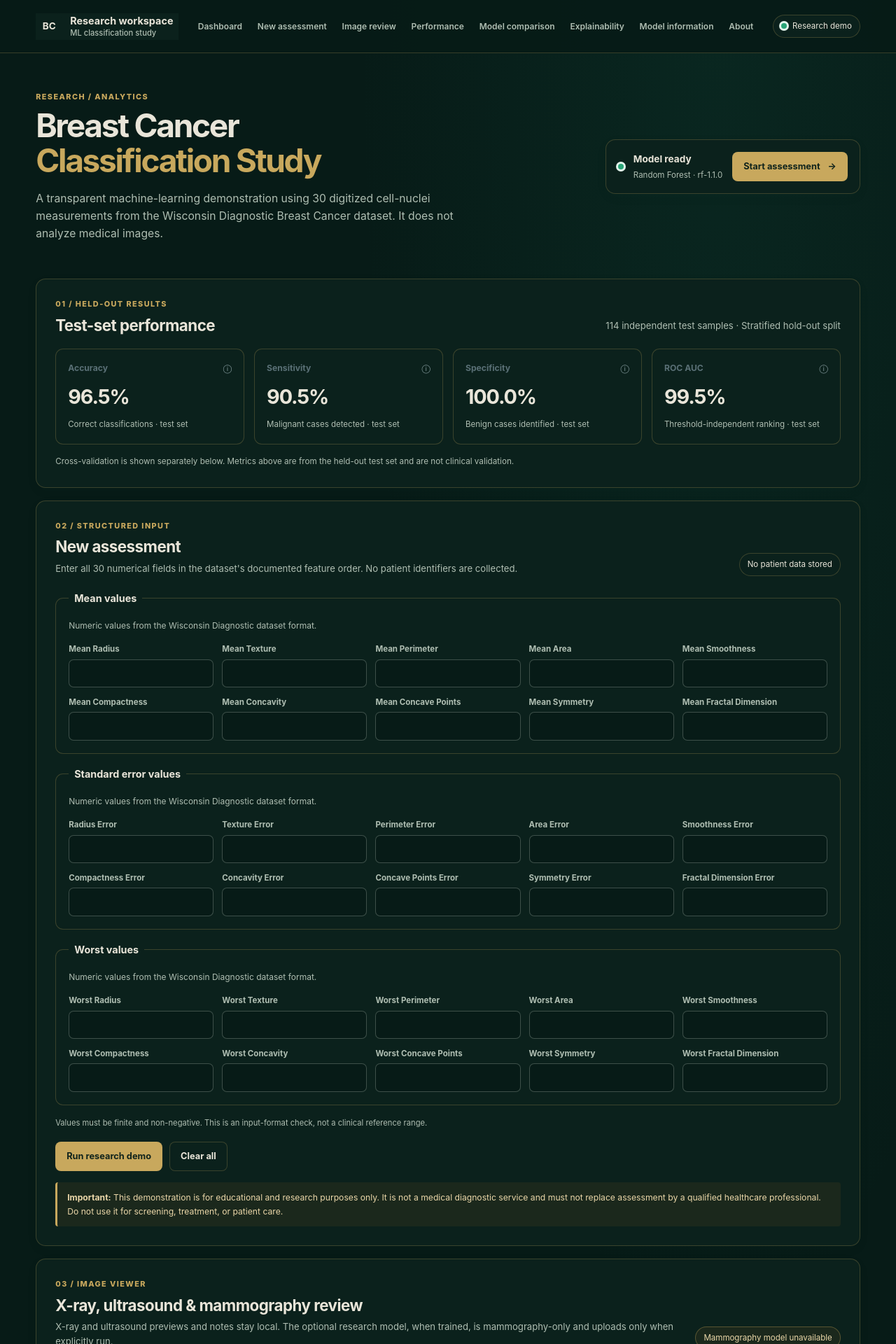
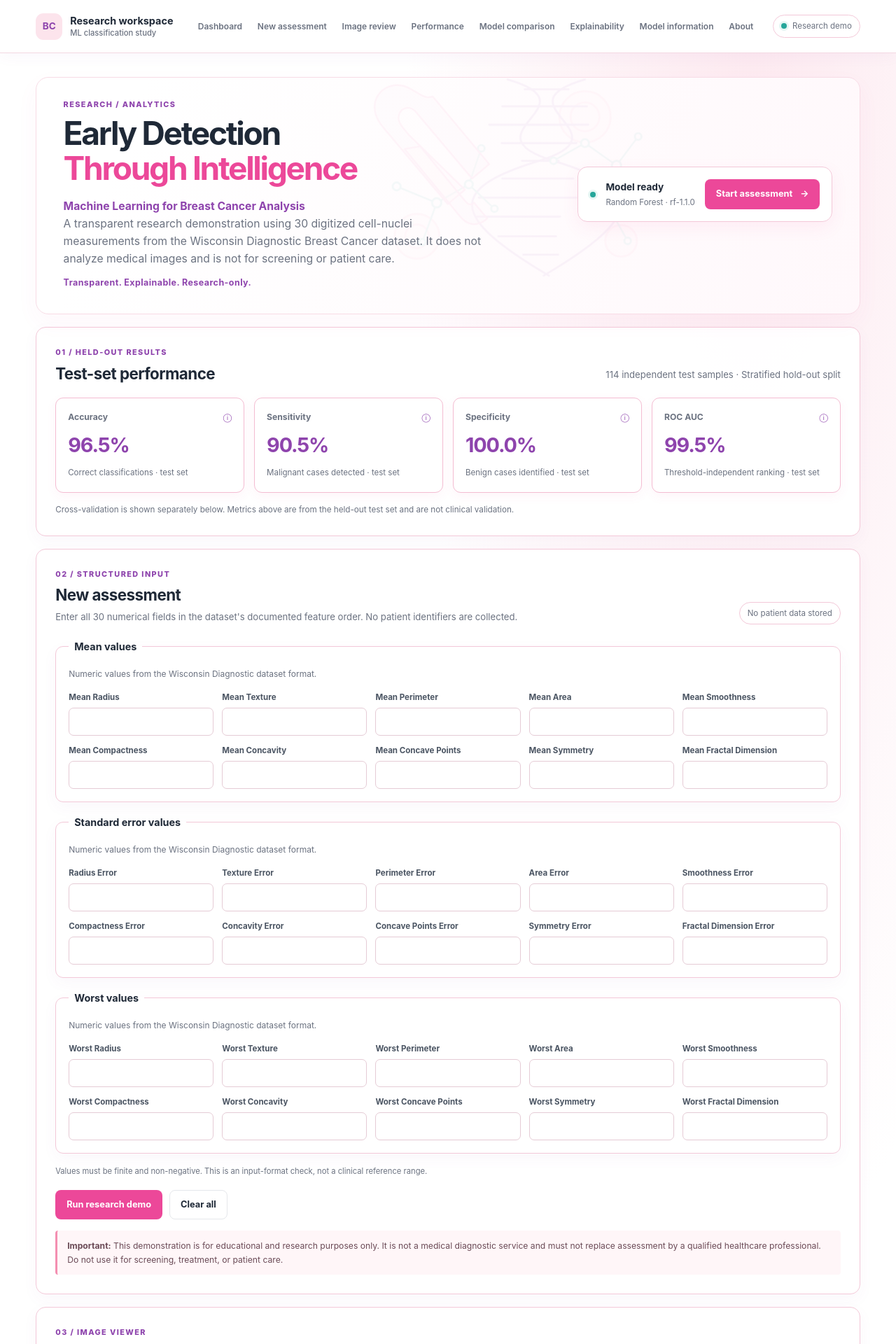
Before and after one commit to arjunreddy51374-commits/portfolio, a Flask app: page /dashboard in a window 1280 px wide. Shown: the top 1920 px of the page at 70% size. Run offline with Flask 3, Linux system fonts and the light colour scheme; some libraries are stand-ins or nearby versions.

Commit message:
Apply Ribbon Intelligence dashboard theme

```diff
--- /dev/null
+++ b/static/css/dashboard-ribbon.css
@@ -0,0 +1,183 @@
+/* Ribbon Intelligence: scoped to the breast-cancer research dashboard only. */
+body.ribbon-intelligence {
+  color-scheme: light;
+  --ink: #1f2937;
+  --teal: #26a69a;
+  --muted: #6b7280;
+  --line: #f3c8d8;
+  --surface: #ffffff;
+  --canvas: #ffffff;
+  --soft: #fce4ec;
+  --danger: #e57373;
+  background:
+    radial-gradient(ellipse at 84% 0%, rgba(252, 228, 236, .82), transparent 31rem),
+    linear-gradient(180deg, #fff 0%, #fff 58%, #fdf7f9 100%);
+  color: var(--ink);
+}
+
+.ribbon-intelligence .topbar {
+  border-color: #f3d8e2;
+  background: rgba(255, 255, 255, .96);
+  box-shadow: 0 5px 20px rgba(142, 68, 173, .045);
+}
+.ribbon-intelligence .brand { color: var(--ink); }
+.ribbon-intelligence .brand small { color: var(--muted); }
+.ribbon-intelligence .brand-mark { background: #fce4ec; color: #8e44ad; }
+.ribbon-intelligence .topbar nav a { color: #6b7280; }
+.ribbon-intelligence .topbar nav a:hover,
+.ribbon-intelligence .text-link:hover { color: #8e44ad; }
+.ribbon-intelligence .environment,
+.ribbon-intelligence .pill { border-color: #f3c8d8; background: #fff; color: #6b7280; }
+.ribbon-intelligence .environment i,
+.ribbon-intelligence .status-dot { background: #26a69a; box-shadow: 0 0 0 3px #e5f6f3; }
+
+.ribbon-intelligence .intro {
+  position: relative;
+  isolation: isolate;
+  overflow: hidden;
+  border: 1px solid #f8dce6;
+  border-radius: 18px;
+  background: linear-gradient(112deg, #fff 12%, #fff8fb 100%);
+  padding: 30px clamp(20px, 3vw, 42px) 34px;
+  box-shadow: 0 12px 32px rgba(236, 72, 153, .045);
+}
+.ribbon-intelligence .intro > div,
+.ribbon-intelligence .intro > aside { position: relative; z-index: 1; }
+.care-science-watermark {
+  position: absolute;
+  z-index: 0;
+  top: -7%;
+  right: 23%;
+  width: clamp(250px, 36vw, 450px);
+  height: auto;
+  opacity: .052;
+  filter: blur(.22px);
+  pointer-events: none;
+  animation: ribbon-watermark-float 20s ease-in-out infinite alternate;
+}
+.watermark-cells circle { fill: #fce4ec; stroke: #f48fb1; stroke-width: 3; }
+.watermark-dna { fill: none; stroke: #8e44ad; stroke-width: 3; stroke-linecap: round; }
+.watermark-network { fill: none; stroke: #26a69a; stroke-width: 2.5; stroke-linecap: round; stroke-linejoin: round; }
+.watermark-network circle { fill: #fff; stroke: #26a69a; stroke-width: 3; }
+.watermark-ribbon { fill: rgba(244, 143, 177, .22); stroke: #ec4899; stroke-width: 2.5; stroke-linejoin: round; }
+.ribbon-intelligence .intro h1 span { color: #ec4899; }
+.ribbon-intelligence .intro-copy { color: #6b7280; }
+.ribbon-intelligence .intro-copy strong { color: #8e44ad; font-weight: 700; }
+.research-tagline { margin: 12px 0 0; color: #8e44ad; font-size: .78rem; font-weight: 750; letter-spacing: .035em; }
+.ribbon-intelligence .status-card {
+  border-color: #f3c8d8;
+  background: rgba(255, 255, 255, .96);
+  box-shadow: 0 8px 24px rgba(236, 72, 153, .075);
+}
+.ribbon-intelligence .status-card strong { color: #1f2937; }
+.ribbon-intelligence .status-card small { color: #6b7280; }
+
+.ribbon-intelligence .eyebrow,
+.ribbon-intelligence .text-link { color: #8e44ad; }
+.ribbon-intelligence .section-block,
+.ribbon-intelligence .panel,
+.ribbon-intelligence .metric-card,
+.ribbon-intelligence .feature-group,
+.ribbon-intelligence .image-preview-card {
+  border-color: #f3c8d8;
+  background-color: #fff;
+  color: #1f2937;
+  box-shadow: 0 7px 22px rgba(142, 68, 173, .045);
+}
+.ribbon-intelligence .section-block { background: rgba(255, 255, 255, .97); }
+.ribbon-intelligence .section-heading h2,
+.ribbon-intelligence .panel h2,
+.ribbon-intelligence .about-panel h2,
+.ribbon-intelligence .metric-card strong,
+.ribbon-intelligence .feature-group legend { color: #1f2937; }
+.ribbon-intelligence .section-note,
+.ribbon-intelligence .intro-copy,
+.ribbon-intelligence .metric-card small,
+.ribbon-intelligence .inline-note,
+.ribbon-intelligence .feature-group > p,
+.ribbon-intelligence .help-text,
+.ribbon-intelligence .comparison-label span,
+.ribbon-intelligence .importance-row > span,
+.ribbon-intelligence .info-list dt,
+.ribbon-intelligence .info-list dd,
+.ribbon-intelligence .about-panel > p:not(.eyebrow),
+.ribbon-intelligence .page-footer,
+.ribbon-intelligence .image-empty-state,
+.ribbon-intelligence .image-empty-state strong,
+.ribbon-intelligence .image-file-details,
+.ribbon-intelligence .upload-box small { color: #6b7280; }
+.ribbon-intelligence .metric-card {
+  background: #fff;
+  border-color: #f4bdd2;
+  box-shadow: 0 5px 16px rgba(236, 72, 153, .055);
+  transition: box-shadow .2s ease, transform .2s ease;
+}
+.ribbon-intelligence .metric-card:hover,
+.ribbon-intelligence .panel:hover {
+  box-shadow: 0 0 0 1px rgba(236, 72, 153, .12), 0 12px 26px rgba(142, 68, 173, .09);
+}
+.ribbon-intelligence .metric-card strong { color: #8e44ad; }
+.ribbon-intelligence .metric-label { color: #6b7280; }
+.ribbon-intelligence .metric-label span { color: #8e44ad; }
+.ribbon-intelligence .button-primary { background: #ec4899; color: #fff; }
+.ribbon-intelligence .button-primary:hover { background: #d93686; }
+.ribbon-intelligence .button-secondary { border-color: #e5e7eb; background: #fff; color: #1f2937; }
+.ribbon-intelligence .button-secondary:hover { border-color: #f48fb1; background: #fff7fa; }
+.ribbon-intelligence .button:focus-visible,
+.ribbon-intelligence input:focus-visible,
+.ribbon-intelligence a:focus-visible { outline-color: #ec4899; }
+
+.ribbon-intelligence .input-grid label,
+.ribbon-intelligence .review-label { color: #4b5563; }
+.ribbon-intelligence .input-grid input,
+.ribbon-intelligence .image-review-form select,
+.ribbon-intelligence .image-review-form textarea {
+  border-color: #e5cbd5;
+  background: #fff;
+  color: #1f2937;
+}
+.ribbon-intelligence .input-grid input:focus,
+.ribbon-intelligence .image-review-form select:focus,
+.ribbon-intelligence .image-review-form textarea:focus { border-color: #ec4899; }
+.ribbon-intelligence .input-grid input::placeholder,
+.ribbon-intelligence .image-review-form textarea::placeholder { color: #9ca3af; }
+.ribbon-intelligence .input-grid input[aria-invalid="true"] { border-color: #e57373; background: #fffafa; }
+.ribbon-intelligence .field-error { color: #d65f67; }
+.ribbon-intelligence .upload-box { border-color: #f0a8c2; background: #fff7fa; color: #1f2937; }
+.ribbon-intelligence .upload-box:hover { border-color: #ec4899; background: #fce4ec; }
+.ribbon-intelligence .upload-icon,
+.ribbon-intelligence .image-empty-state > span { color: #8e44ad; }
+.ribbon-intelligence .image-preview-card { background: #fff; }
+.ribbon-intelligence .matrix th,
+.ribbon-intelligence .matrix td,
+.ribbon-intelligence .info-list div { border-color: #e5e7eb; }
+.ribbon-intelligence .matrix thead th { background: #fce4ec; color: #6b7280; }
+.ribbon-intelligence .matrix tbody th { background: #fff7fa; color: #1f2937; }
+.ribbon-intelligence .matrix .correct { background: #e5f6f3; color: #167c73; }
+.ribbon-intelligence .matrix .error-cell { background: #fff0f0; color: #c5535c; }
+.ribbon-intelligence .bar-track { background: #f3e8f6; }
+.ribbon-intelligence .bar-track span { background: linear-gradient(90deg, #8e44ad, #ec4899); }
+.ribbon-intelligence .about-panel .data-note { background: #fce4ec; }
+.ribbon-intelligence .disclaimer { border-color: #f48fb1; background: #fff6f8; color: #6b4b57; }
+.ribbon-intelligence .unavailable-pill { border-color: #f3c8d8; background: #fff6f8; color: #9b5366; }
+.ribbon-intelligence .available-pill { border-color: #a9dfd8; background: #e5f6f3; color: #167c73; }
+.ribbon-intelligence .result-panel { border-color: #a9dfd8; background: #effaf8; }
+.ribbon-intelligence .result-panel p { color: #4b5563; }
+.ribbon-intelligence .result-panel .result-warning { color: #9b5366; }
+.ribbon-intelligence .page-footer { color: #6b7280; }
+
+@keyframes ribbon-watermark-float {
+  from { transform: translate3d(0, 0, 0); }
+  to { transform: translate3d(-6px, 5px, 0); }
+}
+@media (max-width: 800px) {
+  .care-science-watermark { top: 9%; right: -4%; width: min(52vw, 350px); opacity: .04; }
+}
+@media (max-width: 520px) {
+  .ribbon-intelligence .intro { padding: 22px 18px 26px; }
+  .care-science-watermark { top: 8%; right: -15%; width: 70vw; opacity: .035; }
+}
+@media (prefers-reduced-motion: reduce) {
+  .care-science-watermark { animation: none; }
+  .ribbon-intelligence .metric-card { transition: none; }
+}
--- a/templates/dashboard.html
+++ b/templates/dashboard.html
@@ -6,8 +6,9 @@
   <meta name="description" content="Research and education dashboard for a Wisconsin breast-cancer dataset classification project.">
   <title>Research Dashboard · Breast Cancer Classification</title>
   <link rel="stylesheet" href="{{ url_for('static', filename='css/dashboard.css') }}">
+  <link rel="stylesheet" href="{{ url_for('static', filename='css/dashboard-ribbon.css') }}">
 </head>
-<body>
+<body class="ribbon-intelligence">
   <a class="skip-link" href="#main">Skip to dashboard</a>
   <header class="topbar">
     <a class="brand" href="/" aria-label="Return to portfolio"><span class="brand-mark">BC</span><span>Research workspace<small>ML classification study</small></span></a>
@@ -19,7 +20,13 @@
 
   <main id="main" class="page-shell" data-image-model-ready="{{ 'true' if image_model_ready else 'false' }}">
     <section class="intro" id="overview">
-      <div><p class="eyebrow">RESEARCH / ANALYTICS</p><h1>Breast Cancer<br><span>Classification Study</span></h1><p class="intro-copy">A transparent machine-learning demonstration using 30 digitized cell-nuclei measurements from the Wisconsin Diagnostic Breast Cancer dataset. It does not analyze medical images.</p></div>
+      <svg class="care-science-watermark" viewBox="0 0 480 360" aria-hidden="true" focusable="false">
+        <g class="watermark-cells"><circle cx="352" cy="84" r="39"/><circle cx="352" cy="84" r="22"/><circle cx="96" cy="266" r="34"/><circle cx="96" cy="266" r="18"/><circle cx="407" cy="273" r="24"/></g>
+        <g class="watermark-dna"><path d="M234 27C370 66 166 109 304 151S443 235 289 326"/><path d="M352 27C216 66 420 109 282 151S143 235 297 326"/><path d="M260 42h67M226 68h129M206 96h151M225 124h114M256 151h56M226 178h108M190 207h149M187 236h127M220 266h88M258 294h53"/></g>
+        <g class="watermark-network"><path d="M65 190 126 215 175 187 214 224M126 215l-22 60M175 187l19-55M352 124l48 34 33-44M352 124l-48 27M400 158l-18 53 35 62"/><circle cx="65" cy="190" r="6"/><circle cx="126" cy="215" r="7"/><circle cx="175" cy="187" r="6"/><circle cx="214" cy="224" r="5"/><circle cx="104" cy="275" r="5"/><circle cx="194" cy="132" r="5"/><circle cx="352" cy="124" r="6"/><circle cx="400" cy="158" r="7"/><circle cx="433" cy="114" r="5"/><circle cx="304" cy="151" r="5"/><circle cx="382" cy="211" r="5"/><circle cx="417" cy="273" r="5"/></g>
+        <g class="watermark-ribbon"><path d="M87 42c-27-17-60 3-55 33 2 15 15 28 26 41l85 101 26-22L83 111c-8-10-17-19-15-28 2-12 15-17 25-8l87 103 26-22-86-103C109 58 99 48 87 42Z"/><path d="m77 133 84 102c12 15 27 17 42 4l-20-24c-4 4-9 3-13-2l-69-84Z"/></g>
+      </svg>
+      <div><p class="eyebrow">RESEARCH / ANALYTICS</p><h1>Early Detection<br><span>Through Intelligence</span></h1><p class="intro-copy"><strong>Machine Learning for Breast Cancer Analysis</strong><br>A transparent research demonstration using 30 digitized cell-nuclei measurements from the Wisconsin Diagnostic Breast Cancer dataset. It does not analyze medical images and is not for screening or patient care.</p><p class="research-tagline">Transparent. Explainable. Research-only.</p></div>
       <aside class="status-card"><span class="status-dot"></span><div><strong>Model ready</strong><small>{{ model_name }} · {{ model_version }}</small></div><a href="#assessment" class="button button-primary">Start assessment <span aria-hidden="true">→</span></a></aside>
     </section>
 
```
